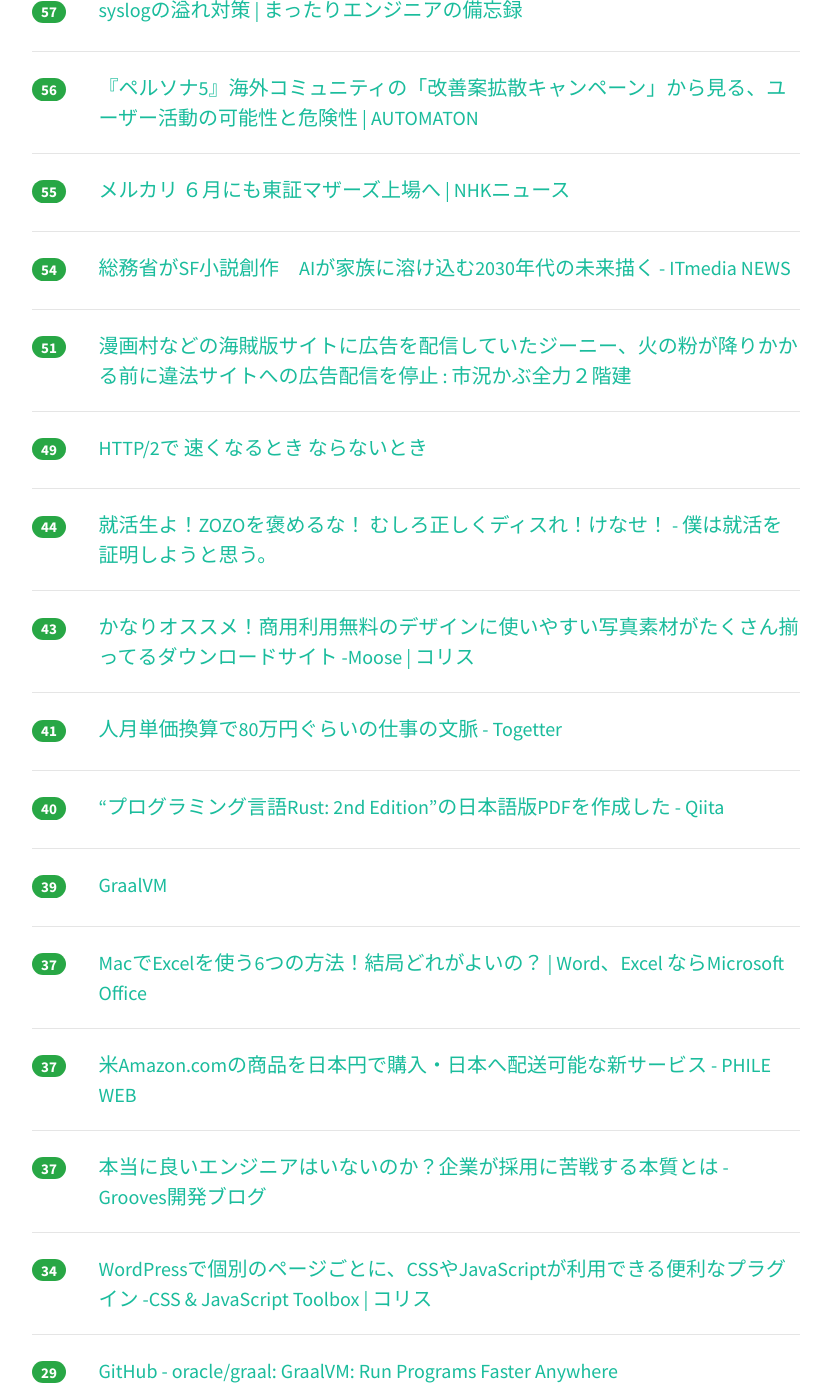
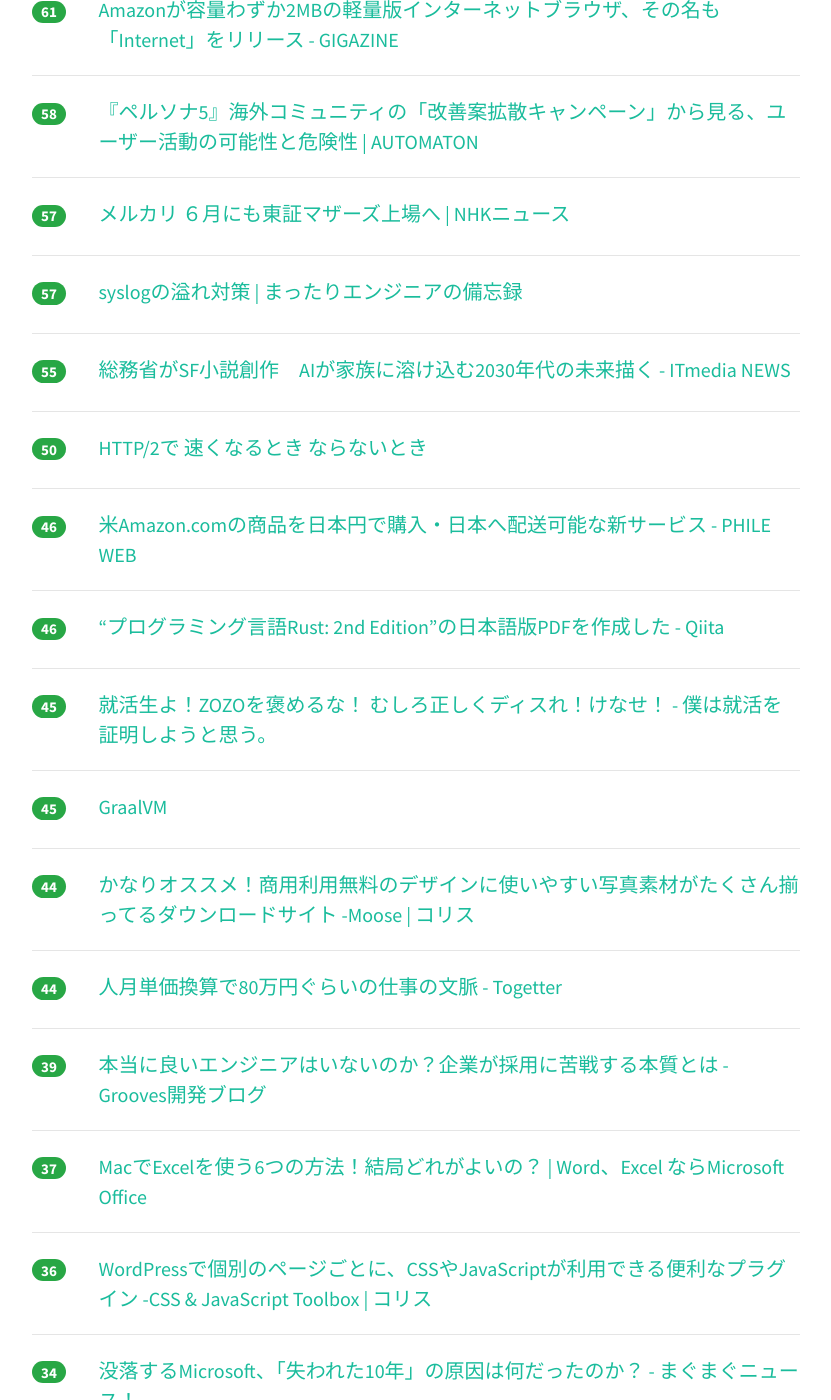
Before and after one commit to yatta47/hatena-matome-site, a Jekyll site: the page built from _posts/2018-04-18-hatena.md, in a window 1280 px wide and 1400 px high, scrolled down 1580 px. Shown: the whole window, without its empty margins (224-1055 px from the left). Built offline with Jekyll 4.4.1, drawn with Linux system fonts in a browser that asks for light colours; nearby versions of some CDN libraries; some of the changed text lies outside the part shown.

Commit message:
Updated 2018-04-18

```diff
--- a/_posts/2018-04-18-hatena.md
+++ b/_posts/2018-04-18-hatena.md
@@ -1,23 +1,23 @@
 ---
 layout: post
 title:  "2018-04-18 はてぶIT"
-date:   2018-04-18 18:02:02
+date:   2018-04-18 19:01:35
 tags: [it-hotentry]
 ---
-50 件のデータあり
+51 件のデータあり
 
 <hr><div class="row">
-<div class="col-1"><span class="badge badge-pill badge-success h2">750</span></div>
+<div class="col-1"><span class="badge badge-pill badge-success h2">781</span></div>
 <div class="col-11"><a href='http://terurou.hateblo.jp/entry/2018/04/18/015709' target='_blank'>人月単価で80万円ぐらいの仕事 - terurouメモ</a></div>
 </div>
 <hr>
 <div class="row">
-<div class="col-1"><span class="badge badge-pill badge-success h2">262</span></div>
+<div class="col-1"><span class="badge badge-pill badge-success h2">266</span></div>
 <div class="col-11"><a href='http://nlab.itmedia.co.jp/nl/articles/1804/17/news122.html' target='_blank'>広告配信のジーニー、「漫画村」などへの広告を停止したと発表 - ねとらぼ</a></div>
 </div>
 <hr>
 <div class="row">
-<div class="col-1"><span class="badge badge-pill badge-success h2">192</span></div>
+<div class="col-1"><span class="badge badge-pill badge-success h2">210</span></div>
 <div class="col-11"><a href='http://karaage.hatenadiary.jp/entry/2018/04/18/073000' target='_blank'>人工知能にTwitterを運用させてチューリングテストしたら衝撃的事実が明らかになりました - karaage. [からあげ]</a></div>
 </div>
 <hr>
@@ -27,43 +27,48 @@ tags: [it-hotentry]
 </div>
 <hr>
 <div class="row">
-<div class="col-1"><span class="badge badge-pill badge-success h2">139</span></div>
+<div class="col-1"><span class="badge badge-pill badge-success h2">162</span></div>
 <div class="col-11"><a href='http://www.itmedia.co.jp/news/articles/1804/18/news057.html' target='_blank'>Facebook、非ユーザーの情報も収集していることについて「GoogleやTwitterもやっている」 - ITmedia NEWS</a></div>
 </div>
 <hr>
 <div class="row">
-<div class="col-1"><span class="badge badge-pill badge-success h2">131</span></div>
+<div class="col-1"><span class="badge badge-pill badge-success h2">134</span></div>
 <div class="col-11"><a href='https://cpplover.blogspot.com/2018/04/telegram180ip.html' target='_blank'>本の虫: ロシア、Telegramをブロックするために180万ものIPアドレスをブロック</a></div>
 </div>
 <hr>
 <div class="row">
-<div class="col-1"><span class="badge badge-pill badge-success h2">121</span></div>
+<div class="col-1"><span class="badge badge-pill badge-success h2">134</span></div>
+<div class="col-11"><a href='https://www.webcreatorbox.com/tech/first-vuejs' target='_blank'>WebデザイナーのためのVue.js事始め | Webクリエイターボックス</a></div>
+</div>
+<hr>
+<div class="row">
+<div class="col-1"><span class="badge badge-pill badge-success h2">133</span></div>
+<div class="col-11"><a href='http://www.phileweb.com/news/d-av/201804/18/43780.html' target='_blank'>米Amazon.comの商品を日本円で購入・日本へ配送可能な新サービス - PHILE WEB</a></div>
+</div>
+<hr>
+<div class="row">
+<div class="col-1"><span class="badge badge-pill badge-success h2">124</span></div>
 <div class="col-11"><a href='https://robotstart.info/2018/04/17/iot-device-map-2018.html' target='_blank'>日本で買えるIoTデバイス330個をまとめた「IoTデバイスマップ2018」公開　ダウンロード無料 | ロボスタ</a></div>
 </div>
 <hr>
 <div class="row">
-<div class="col-1"><span class="badge badge-pill badge-success h2">121</span></div>
-<div class="col-11"><a href='https://www.webcreatorbox.com/tech/first-vuejs' target='_blank'>WebデザイナーのためのVue.js事始め | Webクリエイターボックス</a></div>
-</div>
-<hr>
-<div class="row">
-<div class="col-1"><span class="badge badge-pill badge-success h2">92</span></div>
+<div class="col-1"><span class="badge badge-pill badge-success h2">97</span></div>
 <div class="col-11"><a href='https://qiita.com/simonritchie/items/d7dccb798f0b9c8b1ec5' target='_blank'>Jupyter 知っておくと少し便利なTIPS集 - Qiita</a></div>
 </div>
 <hr>
 <div class="row">
 <div class="col-1"><span class="badge badge-pill badge-success h2">90</span></div>
-<div class="col-11"><a href='http://www.phileweb.com/news/d-av/201804/18/43780.html' target='_blank'>米Amazon.comの商品を日本円で購入・日本へ配送可能な新サービス - PHILE WEB</a></div>
-</div>
-<hr>
-<div class="row">
-<div class="col-1"><span class="badge badge-pill badge-success h2">89</span></div>
 <div class="col-11"><a href='https://blog.tokumaru.org/2014/09/blog-post.html' target='_blank'>パスワード定期的変更の効能について徳丸さんに聞いてみた | 徳丸浩の日記</a></div>
 </div>
 <hr>
 <div class="row">
-<div class="col-1"><span class="badge badge-pill badge-success h2">83</span></div>
+<div class="col-1"><span class="badge badge-pill badge-success h2">84</span></div>
 <div class="col-11"><a href='http://nlab.itmedia.co.jp/nl/articles/1804/17/news120.html' target='_blank'>エグいほど皮肉が効いてる　『スマホをやめて本を読め』という新書に擬態できるスマホケース登場 - ねとらぼ</a></div>
+</div>
+<hr>
+<div class="row">
+<div class="col-1"><span class="badge badge-pill badge-success h2">68</span></div>
+<div class="col-11"><a href='http://kabumatome.doorblog.jp/archives/65916998.html' target='_blank'>漫画村などの海賊版サイトに広告を配信していたジーニー、火の粉が降りかかる前に違法サイトへの広告配信を停止 : 市況かぶ全力２階建</a></div>
 </div>
 <hr>
 <div class="row">
@@ -72,58 +77,63 @@ tags: [it-hotentry]
 </div>
 <hr>
 <div class="row">
+<div class="col-1"><span class="badge badge-pill badge-success h2">58</span></div>
+<div class="col-11"><a href='http://jp.automaton.am/articles/newsjp/20180417-66319/' target='_blank'>『ペルソナ5』海外コミュニティの「改善案拡散キャンペーン」から見る、ユーザー活動の可能性と危険性 | AUTOMATON</a></div>
+</div>
+<hr>
+<div class="row">
+<div class="col-1"><span class="badge badge-pill badge-success h2">57</span></div>
+<div class="col-11"><a href='https://www3.nhk.or.jp/news/html/20180418/k10011407521000.html' target='_blank'>メルカリ ６月にも東証マザーズ上場へ | NHKニュース</a></div>
+</div>
+<hr>
+<div class="row">
 <div class="col-1"><span class="badge badge-pill badge-success h2">57</span></div>
 <div class="col-11"><a href='https://www.rite.jp/suppressed-messages/' target='_blank'>syslogの溢れ対策 | まったりエンジニアの備忘録</a></div>
 </div>
 <hr>
 <div class="row">
-<div class="col-1"><span class="badge badge-pill badge-success h2">56</span></div>
-<div class="col-11"><a href='http://jp.automaton.am/articles/newsjp/20180417-66319/' target='_blank'>『ペルソナ5』海外コミュニティの「改善案拡散キャンペーン」から見る、ユーザー活動の可能性と危険性 | AUTOMATON</a></div>
-</div>
-<hr>
-<div class="row">
 <div class="col-1"><span class="badge badge-pill badge-success h2">55</span></div>
-<div class="col-11"><a href='https://www3.nhk.or.jp/news/html/20180418/k10011407521000.html' target='_blank'>メルカリ ６月にも東証マザーズ上場へ | NHKニュース</a></div>
-</div>
-<hr>
-<div class="row">
-<div class="col-1"><span class="badge badge-pill badge-success h2">54</span></div>
 <div class="col-11"><a href='http://www.itmedia.co.jp/news/articles/1804/17/news121.html' target='_blank'>総務省がSF小説創作　AIが家族に溶け込む2030年代の未来描く - ITmedia NEWS</a></div>
 </div>
 <hr>
 <div class="row">
-<div class="col-1"><span class="badge badge-pill badge-success h2">51</span></div>
-<div class="col-11"><a href='http://kabumatome.doorblog.jp/archives/65916998.html' target='_blank'>漫画村などの海賊版サイトに広告を配信していたジーニー、火の粉が降りかかる前に違法サイトへの広告配信を停止 : 市況かぶ全力２階建</a></div>
-</div>
-<hr>
-<div class="row">
-<div class="col-1"><span class="badge badge-pill badge-success h2">49</span></div>
+<div class="col-1"><span class="badge badge-pill badge-success h2">50</span></div>
 <div class="col-11"><a href='https://www.slideshare.net/kazuho/http2-94049492' target='_blank'>HTTP/2で 速くなるとき ならないとき</a></div>
 </div>
 <hr>
 <div class="row">
-<div class="col-1"><span class="badge badge-pill badge-success h2">44</span></div>
+<div class="col-1"><span class="badge badge-pill badge-success h2">46</span></div>
+<div class="col-11"><a href='https://www.phileweb.com/news/d-av/201804/18/43780.html' target='_blank'>米Amazon.comの商品を日本円で購入・日本へ配送可能な新サービス - PHILE WEB</a></div>
+</div>
+<hr>
+<div class="row">
+<div class="col-1"><span class="badge badge-pill badge-success h2">46</span></div>
+<div class="col-11"><a href='https://qiita.com/yyu/items/18df35988f3ea3b12af0' target='_blank'>“プログラミング言語Rust: 2nd Edition”の日本語版PDFを作成した - Qiita</a></div>
+</div>
+<hr>
+<div class="row">
+<div class="col-1"><span class="badge badge-pill badge-success h2">45</span></div>
 <div class="col-11"><a href='http://skogaku.hatenablog.com/entry/2018/04/17/233739' target='_blank'>就活生よ！ZOZOを褒めるな！ むしろ正しくディスれ！けなせ！ - 僕は就活を証明しようと思う。</a></div>
 </div>
 <hr>
 <div class="row">
-<div class="col-1"><span class="badge badge-pill badge-success h2">43</span></div>
+<div class="col-1"><span class="badge badge-pill badge-success h2">45</span></div>
+<div class="col-11"><a href='http://www.graalvm.org/' target='_blank'>GraalVM</a></div>
+</div>
+<hr>
+<div class="row">
+<div class="col-1"><span class="badge badge-pill badge-success h2">44</span></div>
 <div class="col-11"><a href='https://coliss.com/articles/freebies/free-stock-photos-moose.html' target='_blank'>かなりオススメ！商用利用無料のデザインに使いやすい写真素材がたくさん揃ってるダウンロードサイト -Moose | コリス</a></div>
 </div>
 <hr>
 <div class="row">
-<div class="col-1"><span class="badge badge-pill badge-success h2">41</span></div>
+<div class="col-1"><span class="badge badge-pill badge-success h2">44</span></div>
 <div class="col-11"><a href='https://togetter.com/li/1219163' target='_blank'>人月単価換算で80万円ぐらいの仕事の文脈 - Togetter</a></div>
 </div>
 <hr>
 <div class="row">
-<div class="col-1"><span class="badge badge-pill badge-success h2">40</span></div>
-<div class="col-11"><a href='https://qiita.com/yyu/items/18df35988f3ea3b12af0' target='_blank'>“プログラミング言語Rust: 2nd Edition”の日本語版PDFを作成した - Qiita</a></div>
-</div>
-<hr>
-<div class="row">
 <div class="col-1"><span class="badge badge-pill badge-success h2">39</span></div>
-<div class="col-11"><a href='http://www.graalvm.org/' target='_blank'>GraalVM</a></div>
+<div class="col-11"><a href='http://tech.grooves.com/entry/2018/04/18/125343' target='_blank'>本当に良いエンジニアはいないのか？企業が採用に苦戦する本質とは - Grooves開発ブログ</a></div>
 </div>
 <hr>
 <div class="row">
@@ -132,18 +142,13 @@ tags: [it-hotentry]
 </div>
 <hr>
 <div class="row">
-<div class="col-1"><span class="badge badge-pill badge-success h2">37</span></div>
-<div class="col-11"><a href='https://www.phileweb.com/news/d-av/201804/18/43780.html' target='_blank'>米Amazon.comの商品を日本円で購入・日本へ配送可能な新サービス - PHILE WEB</a></div>
-</div>
-<hr>
-<div class="row">
-<div class="col-1"><span class="badge badge-pill badge-success h2">37</span></div>
-<div class="col-11"><a href='http://tech.grooves.com/entry/2018/04/18/125343' target='_blank'>本当に良いエンジニアはいないのか？企業が採用に苦戦する本質とは - Grooves開発ブログ</a></div>
+<div class="col-1"><span class="badge badge-pill badge-success h2">36</span></div>
+<div class="col-11"><a href='https://coliss.com/articles/blog/wordpress/wordpress-plugin-css-js-toolbox-plus.html' target='_blank'>WordPressで個別のページごとに、CSSやJavaScriptが利用できる便利なプラグイン -CSS & JavaScript Toolbox | コリス</a></div>
 </div>
 <hr>
 <div class="row">
 <div class="col-1"><span class="badge badge-pill badge-success h2">34</span></div>
-<div class="col-11"><a href='https://coliss.com/articles/blog/wordpress/wordpress-plugin-css-js-toolbox-plus.html' target='_blank'>WordPressで個別のページごとに、CSSやJavaScriptが利用できる便利なプラグイン -CSS & JavaScript Toolbox | コリス</a></div>
+<div class="col-11"><a href='http://www.mag2.com/p/news/356890' target='_blank'>没落するMicrosoft、「失われた10年」の原因は何だったのか？ - まぐまぐニュース！</a></div>
 </div>
 <hr>
 <div class="row">
@@ -153,12 +158,12 @@ tags: [it-hotentry]
 <hr>
 <div class="row">
 <div class="col-1"><span class="badge badge-pill badge-success h2">28</span></div>
-<div class="col-11"><a href='https://smhn.info/201804-us-ban-zte' target='_blank'>ZTEに致命的打撃、Snapdragonを7年間使用不能に。 – すまほん!!</a></div>
+<div class="col-11"><a href='http://www.itmedia.co.jp/mobile/articles/1804/17/news117.html' target='_blank'>自分の声の“分身”を作れるアプリ「コエステーション」登場　まずはiPhone版から - ITmedia Mobile</a></div>
 </div>
 <hr>
 <div class="row">
-<div class="col-1"><span class="badge badge-pill badge-success h2">27</span></div>
-<div class="col-11"><a href='http://www.itmedia.co.jp/mobile/articles/1804/17/news117.html' target='_blank'>自分の声の“分身”を作れるアプリ「コエステーション」登場　まずはiPhone版から - ITmedia Mobile</a></div>
+<div class="col-1"><span class="badge badge-pill badge-success h2">28</span></div>
+<div class="col-11"><a href='https://smhn.info/201804-us-ban-zte' target='_blank'>ZTEに致命的打撃、Snapdragonを7年間使用不能に。 – すまほん!!</a></div>
 </div>
 <hr>
 <div class="row">
@@ -167,28 +172,23 @@ tags: [it-hotentry]
 </div>
 <hr>
 <div class="row">
-<div class="col-1"><span class="badge badge-pill badge-success h2">26</span></div>
-<div class="col-11"><a href='http://www.mag2.com/p/news/356890' target='_blank'>没落するMicrosoft、「失われた10年」の原因は何だったのか？ - まぐまぐニュース！</a></div>
-</div>
-<hr>
-<div class="row">
 <div class="col-1"><span class="badge badge-pill badge-success h2">25</span></div>
 <div class="col-11"><a href='https://www.asahi.com/articles/ASL4K5K8LL4KULZU00N.html' target='_blank'>海賊版サイト「漫画村」に接続できず　運営側自ら閉鎖か：朝日新聞デジタル</a></div>
 </div>
 <hr>
 <div class="row">
+<div class="col-1"><span class="badge badge-pill badge-success h2">24</span></div>
+<div class="col-11"><a href='http://diamond.jp/articles/-/167275' target='_blank'>銀行ITシステムに大異変、根幹の「勘定系」もクラウド化へ | inside Enterprise | ダイヤモンド・オンライン</a></div>
+</div>
+<hr>
+<div class="row">
 <div class="col-1"><span class="badge badge-pill badge-success h2">23</span></div>
-<div class="col-11"><a href='http://diamond.jp/articles/-/167275' target='_blank'>銀行ITシステムに大異変、根幹の「勘定系」もクラウド化へ | inside Enterprise | ダイヤモンド・オンライン</a></div>
+<div class="col-11"><a href='https://www3.nhk.or.jp/news/html/20180418/k10011408141000.html' target='_blank'>セブンーイレブンで民泊チェックイン可能に | NHKニュース</a></div>
 </div>
 <hr>
 <div class="row">
 <div class="col-1"><span class="badge badge-pill badge-success h2">22</span></div>
 <div class="col-11"><a href='https://www.wantedly.com/companies/en-japanrecruit/post_articles/115789' target='_blank'>Ruby Committerの関さん(@m_seki)を招いてエン・ジャパンが自社開発について真剣に考えた | エン・ジャパン株式会社</a></div>
-</div>
-<hr>
-<div class="row">
-<div class="col-1"><span class="badge badge-pill badge-success h2">22</span></div>
-<div class="col-11"><a href='https://www3.nhk.or.jp/news/html/20180418/k10011408141000.html' target='_blank'>セブンーイレブンで民泊チェックイン可能に | NHKニュース</a></div>
 </div>
 <hr>
 <div class="row">
@@ -217,7 +217,12 @@ tags: [it-hotentry]
 </div>
 <hr>
 <div class="row">
-<div class="col-1"><span class="badge badge-pill badge-success h2">19</span></div>
+<div class="col-1"><span class="badge badge-pill badge-success h2">20</span></div>
+<div class="col-11"><a href='https://cloudplatform-jp.googleblog.com/2018/04/BigQuery-arrives-in-the-Tokyo-region.html' target='_blank'>Google Cloud Platform Japan 公式ブログ: 東京 GCP リージョンで BigQuery の提供開始</a></div>
+</div>
+<hr>
+<div class="row">
+<div class="col-1"><span class="badge badge-pill badge-success h2">20</span></div>
 <div class="col-11"><a href='https://jp.techcrunch.com/2018/04/18/2018-04-17-zte-said-to-be-meeting-with-google-over-us-export-ban/' target='_blank'>アメリカ製品の使用を禁じられたZTE、AndroidのライセンスでGoogleと相談中か | TechCrunch Japan</a></div>
 </div>
 <hr>
@@ -227,13 +232,13 @@ tags: [it-hotentry]
 </div>
 <hr>
 <div class="row">
-<div class="col-1"><span class="badge badge-pill badge-success h2">18</span></div>
-<div class="col-11"><a href='https://cloudplatform-jp.googleblog.com/2018/04/BigQuery-arrives-in-the-Tokyo-region.html' target='_blank'>Google Cloud Platform Japan 公式ブログ: 東京 GCP リージョンで BigQuery の提供開始</a></div>
+<div class="col-1"><span class="badge badge-pill badge-success h2">17</span></div>
+<div class="col-11"><a href='http://www.itmedia.co.jp/news/articles/1804/18/news074.html' target='_blank'>「あなたの声」でしゃべり出す――音声合成スマホアプリ「コエステーション」東芝が公開 - ITmedia NEWS</a></div>
 </div>
 <hr>
 <div class="row">
-<div class="col-1"><span class="badge badge-pill badge-success h2">17</span></div>
-<div class="col-11"><a href='http://www.itmedia.co.jp/news/articles/1804/18/news074.html' target='_blank'>「あなたの声」でしゃべり出す――音声合成スマホアプリ「コエステーション」東芝が公開 - ITmedia NEWS</a></div>
+<div class="col-1"><span class="badge badge-pill badge-success h2">16</span></div>
+<div class="col-11"><a href='https://togetter.com/li/1219015' target='_blank'>「自分の可視範囲の世界しか見えない、実在する人間レベルの発想しかできない病」のヤバさ - Togetter</a></div>
 </div>
 <hr>
 <div class="row">
@@ -243,7 +248,7 @@ tags: [it-hotentry]
 <hr>
 <div class="row">
 <div class="col-1"><span class="badge badge-pill badge-success h2">15</span></div>
-<div class="col-11"><a href='https://togetter.com/li/1219015' target='_blank'>「自分の可視範囲の世界しか見えない、実在する人間レベルの発想しかできない病」のヤバさ - Togetter</a></div>
+<div class="col-11"><a href='http://www.4gamer.net/games/406/G040661/20180326053/' target='_blank'>「ボーダーブレイク」専用コントローラの注文受付が開始。ただし，3000台に満たない場合は企画中止。ここまでの経緯をHORIとセガのキーマンに聞いた - 4Gamer.net</a></div>
 </div>
 <hr>
 <div class="row">
```
